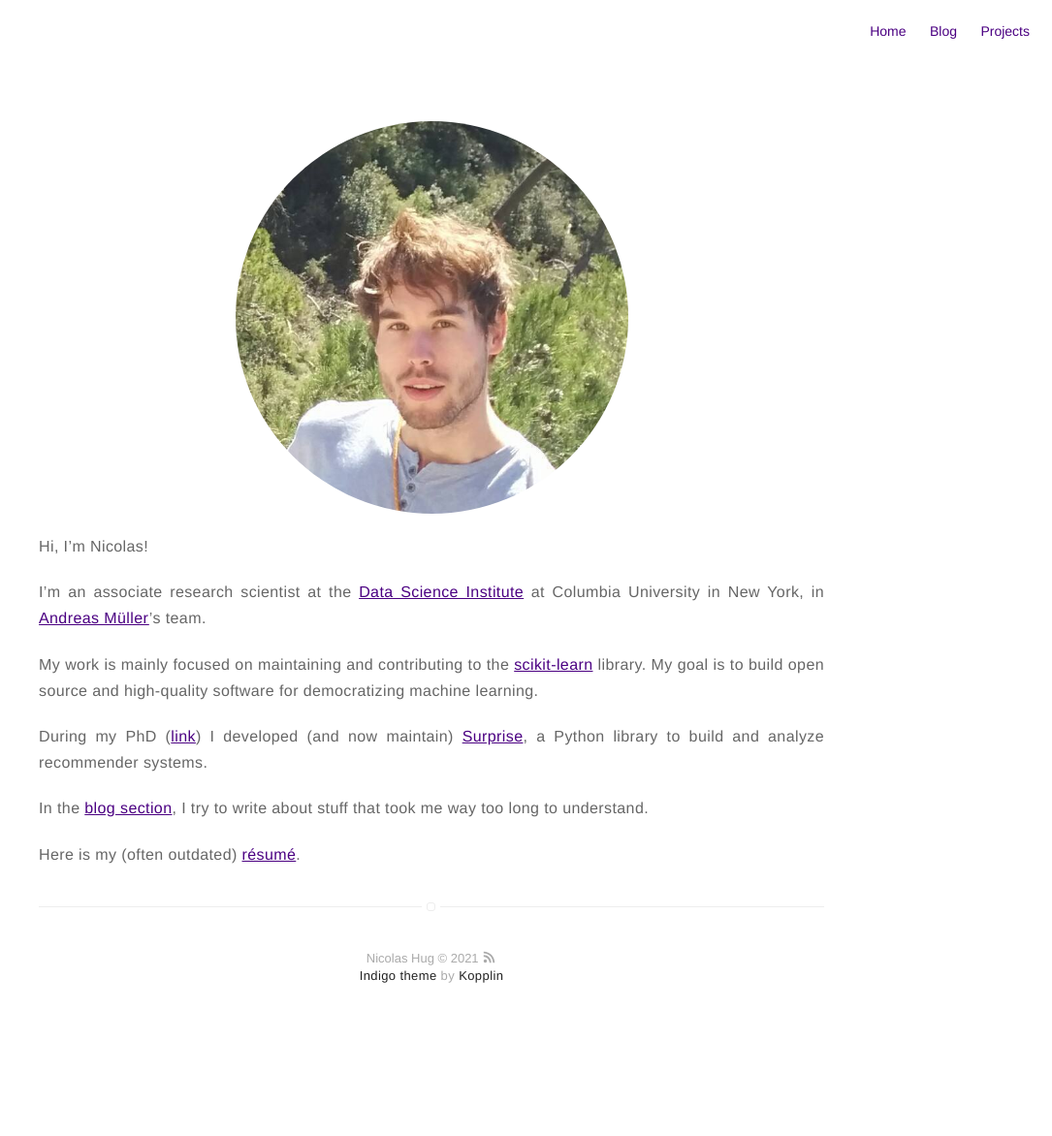
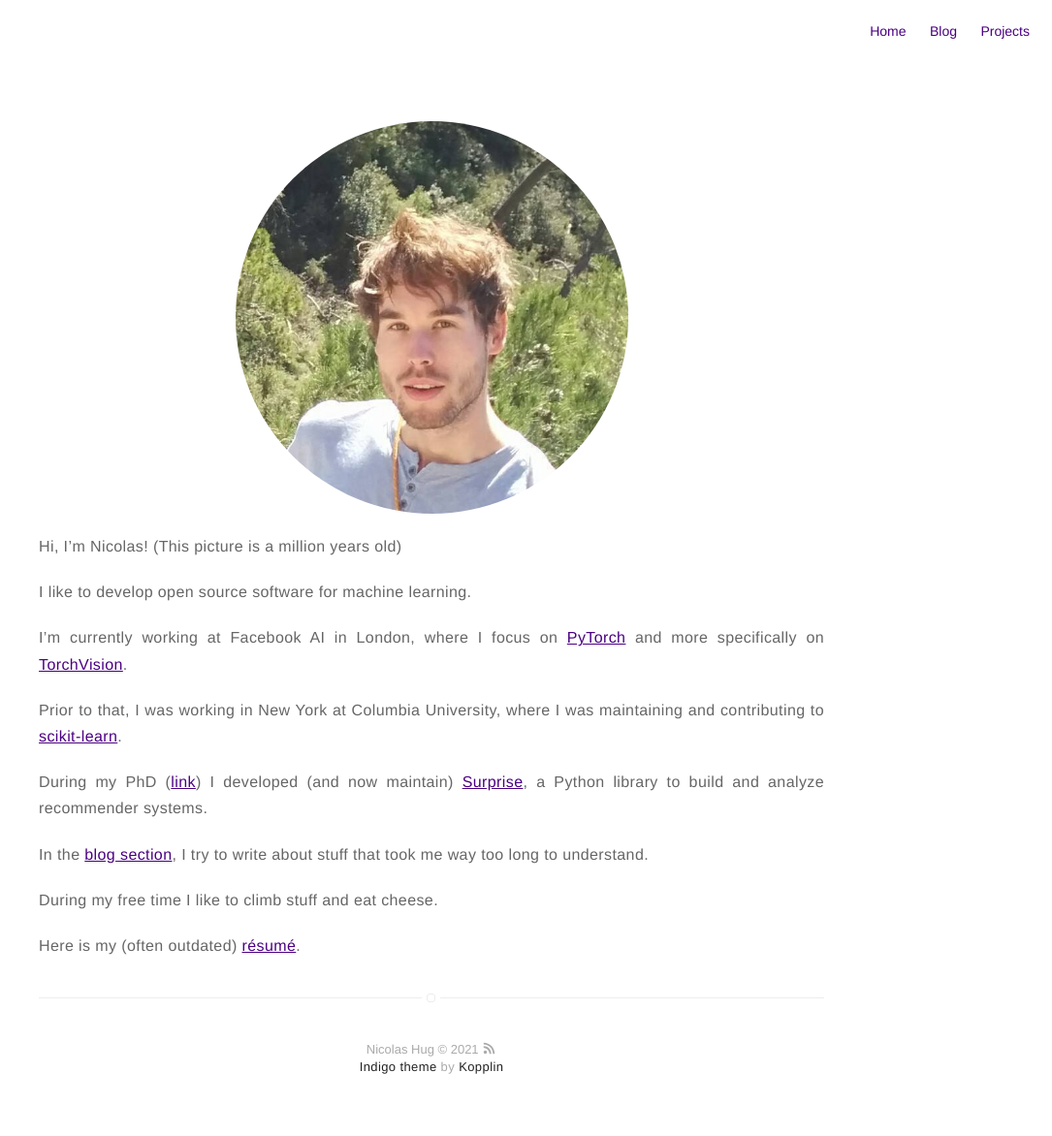
Before and after one commit to NicolasHug/nicolashug.github.io, a Jekyll site: the page built from about.md, in a window 1280 px wide. Shown: the whole page at 97% size, without its empty margins (195-1280 px from the left). Built offline with Jekyll 4.4.1, drawn with Linux system fonts in a browser that asks for light colours; before the commit the page ends 1078 px from its top, so only the background shows below that.

Commit message:
Update about

```diff
--- a/about.md
+++ b/about.md
@@ -6,14 +6,16 @@ layout: page
 <img style="border-radius:100%" alt="Nicolas Hug" src="{{ site.url }}/assets/images/nico.jpg">
 
 Hi, I'm Nicolas!
+(This picture is a million years old)
 
-I'm an associate research scientist at the [Data Science
-Institute](https://datascience.columbia.edu/) at Columbia University in New
-York, in [Andreas Müller](https://amueller.github.io/)'s team.
+I like to develop open source software for machine learning.
 
-My work is mainly focused on maintaining and contributing to the
-[scikit-learn](http://scikit-learn.org/) library. My goal is to build open
-source and high-quality software for democratizing machine learning.
+I'm currently working at Facebook AI in London, where I focus on
+[PyTorch](https://pytorch.org/) and more specifically on
+[TorchVision](https://pytorch.org/vision/).
+
+Prior to that, I was working in New York at Columbia University, where I was
+maintaining and contributing to [scikit-learn](http://scikit-learn.org/).
 
 During my PhD ([link](http://nicolas-hug.com/assets/phd.pdf)) I developed
 (and now maintain) [Surprise](http://surpriselib.com), a Python library to
@@ -22,4 +24,6 @@ build and analyze recommender systems.
 In the [blog section]({{ site.url }}/blog), I try to write about stuff that
 took me way too long to understand.
 
+During my free time I like to climb stuff and eat cheese.
+
 Here is my (often outdated) [résumé]({{ site.url }}/assets/Nicolas_Hug_CV.pdf).
```
